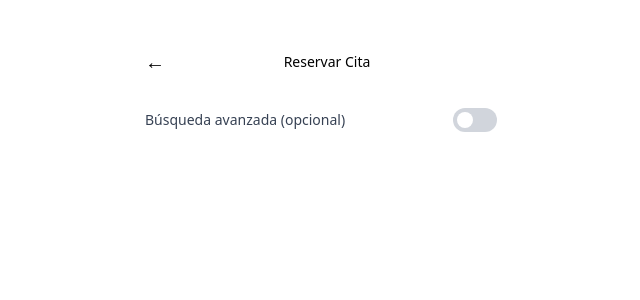
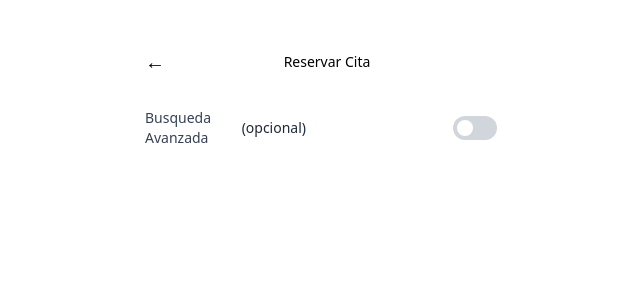
Before and after one commit to ViesK/HealthTech-G10, a React app in the folder apps/frontend/: page / in a window 1280 px wide. Shown: the top 300 px of the page, without its empty margins (319-959 px from the left). Built offline with nearby package versions, Linux system fonts and the light colour scheme; the HTML template or start-up script is replaced by a standard one.

Commit message:
feat: detalles de estilos terminados

```diff
--- a/apps/frontend/src/features/appointments/pages/BookAppointment.tsx
+++ b/apps/frontend/src/features/appointments/pages/BookAppointment.tsx
@@ -15,7 +15,11 @@ const BookAppointment = () => {
 
     return (
         <AppLayout title="Reservar Cita" onBack={handleBack}>
-            <SwitchToggle label="Búsqueda avanzada (opcional)" initialValue={showAdvanced} onChange={setShowAdvanced} />
+            <div className="flex items-center">
+                <p className="text-sm font-medium text-gray-700">Busqueda Avanzada</p>
+
+                <SwitchToggle label="(opcional)" initialValue={showAdvanced} onChange={setShowAdvanced} />
+            </div>
 
             {showAdvanced && (
                 <div className="mt-4">
--- a/apps/frontend/src/shared/components/toggles/SwitchToggle.tsx
+++ b/apps/frontend/src/shared/components/toggles/SwitchToggle.tsx
@@ -21,7 +21,7 @@ const SwitchToggle = ({ label, initialValue = false, onChange, disabled = false
 
     return (
         <div className="flex items-center justify-between w-full max-w-sm select-none">
-            {label && <span className="text-sm font-medium text-gray-700">{label}</span>}
+            {label && <span className="text-sm font-light text-gray-800">{label}</span>}
 
             <button
                 type="button"
```
Also changed, not shown: apps/frontend/src/shared/components/buttons/Button.tsx (+0 -34 lines).
